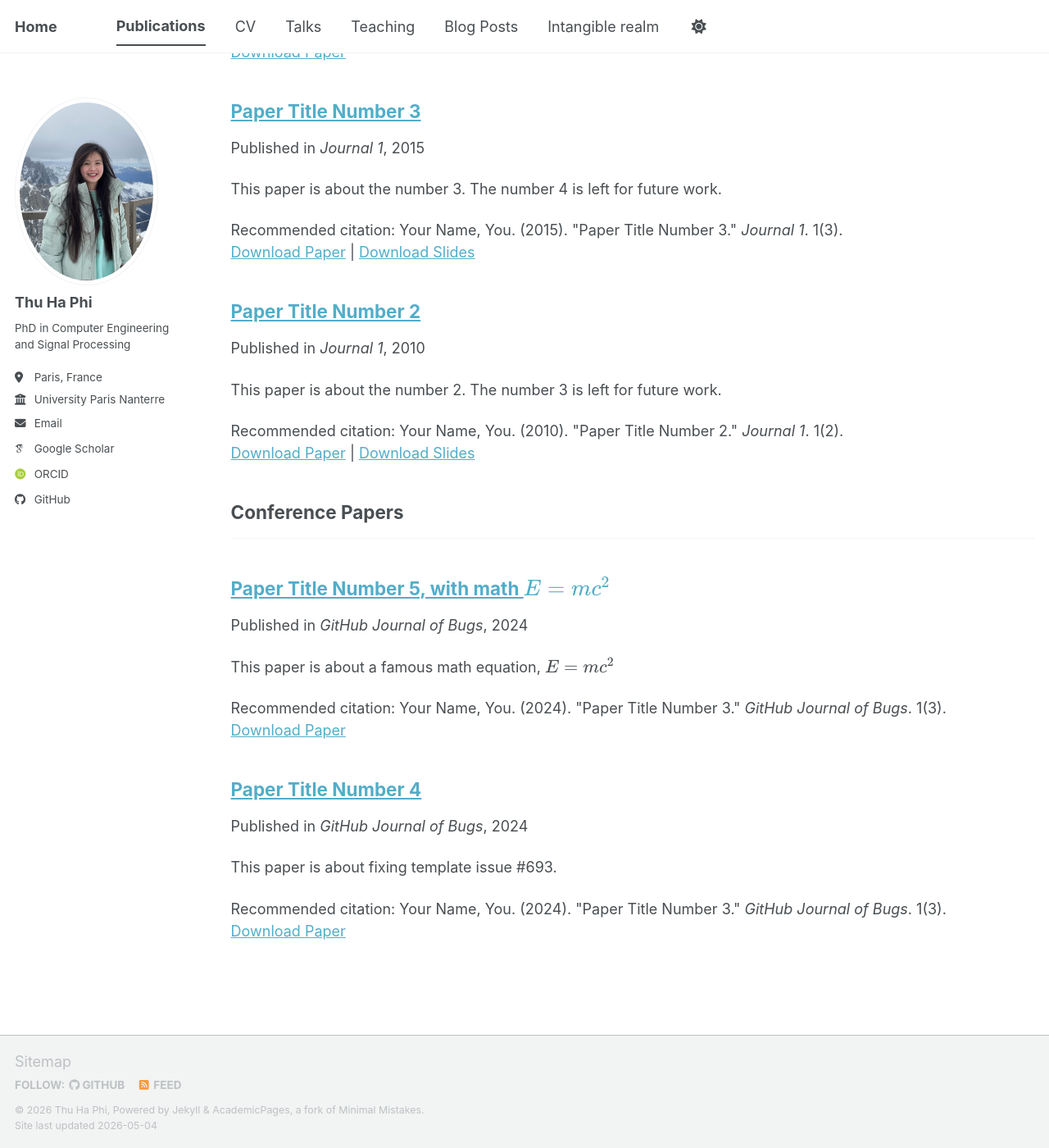
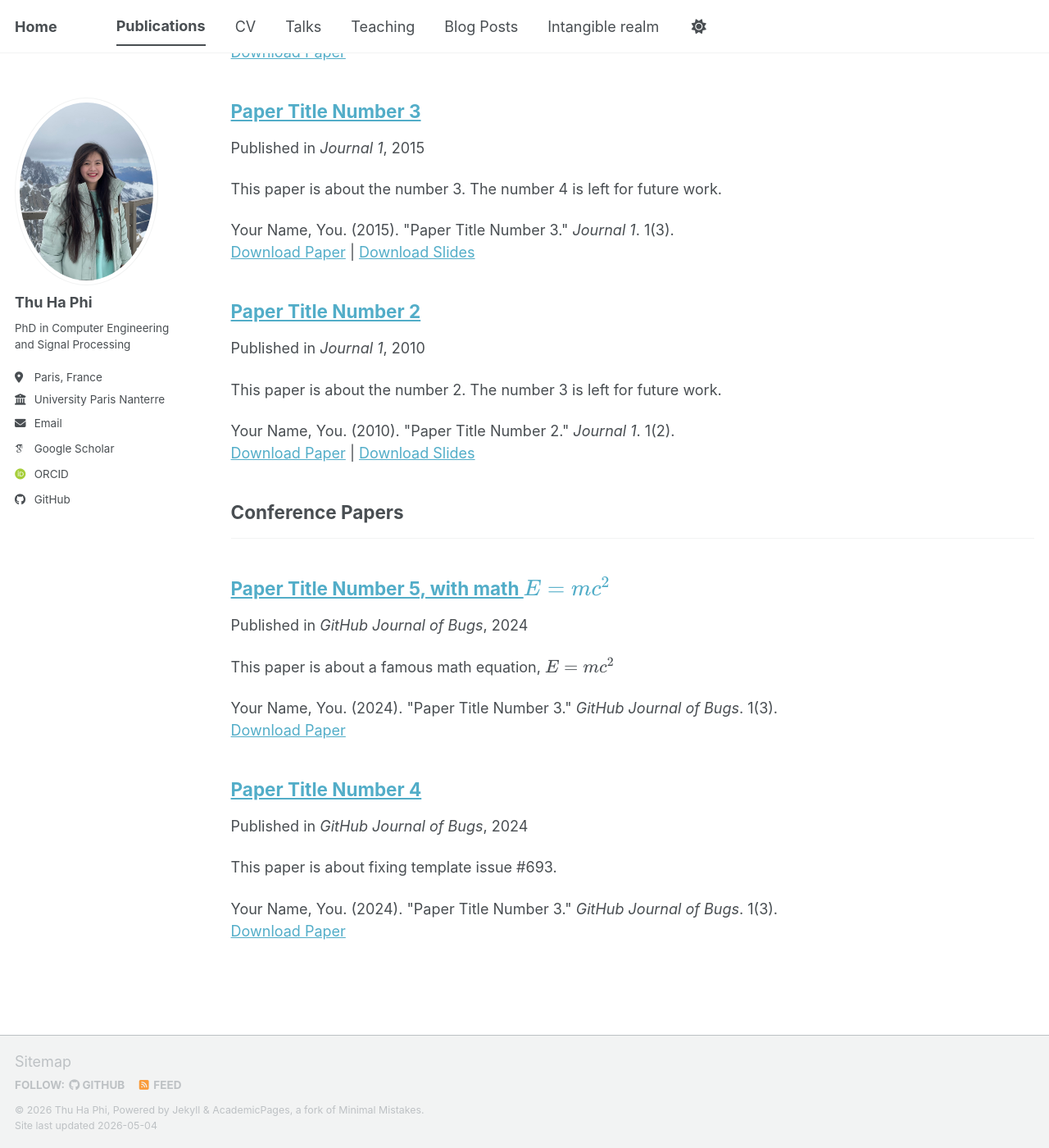
Before and after one commit to ChionanthusRetusus/thuhaphi.github.io, a Jekyll site: the page built from _pages/publications.html, in a window 1280 px wide and 1400 px high, scrolled down 433 px. Shown: the whole window at 82% size. Built offline with Jekyll 4.4.1, drawn with Linux system fonts in a browser that asks for light colours; some web fonts are replaced; a script bundle is joined from its source files by our own code; library files that are not in the unit come from our copies.

Commit message:
delete "recommended citation"

```diff
--- a/_includes/archive-single.html
+++ b/_includes/archive-single.html
@@ -53,21 +53,21 @@
     {% endif %}
 
     {% if post.citation and post.paperurl and post.slidesurl and post.bibtexurl %}
-      <p>Recommended citation: {{ post.citation }}<br /><a href="{{ post.paperurl }}">Download Paper</a> | <a href="{{ post.slidesurl }}">Download Slides</a> | <a href="{{ post.bibtexurl }}">Download Bibtex</a></p>
+      <p>{{ post.citation }}<br /><a href="{{ post.paperurl }}">Download Paper</a> | <a href="{{ post.slidesurl }}">Download Slides</a> | <a href="{{ post.bibtexurl }}">Download Bibtex</a></p>
     {% elsif post.citation and post.paperurl and post.slidesurl %}
-      <p>Recommended citation: {{ post.citation }}<br /><a href="{{ post.paperurl }}">Download Paper</a> | <a href="{{ post.slidesurl }}">Download Slides</a></p>
+      <p>{{ post.citation }}<br /><a href="{{ post.paperurl }}">Download Paper</a> | <a href="{{ post.slidesurl }}">Download Slides</a></p>
     {% elsif post.citation and post.paperurl and post.bibtexurl %}
-      <p>Recommended citation: {{ post.citation }}<br /><a href="{{ post.paperurl }}">Download Paper</a> | <a href="{{ post.bibtexurl }}">Download Bibtex</a></p>
+      <p>{{ post.citation }}<br /><a href="{{ post.paperurl }}">Download Paper</a> | <a href="{{ post.bibtexurl }}">Download Bibtex</a></p>
     {% elsif post.citation and post.paperurl %}
-      <p>Recommended citation: {{ post.citation }}<br /><a href="{{ post.paperurl }}">Download Paper</a></p>
+      <p>{{ post.citation }}<br /><a href="{{ post.paperurl }}">Download Paper</a></p>
     {% elsif post.citation and post.slidesurl and post.bibtexurl %}
-      <p>Recommended citation: {{ post.citation }}<br /><a href="{{ post.slidesurl }}">Download Slides</a> | <a href="{{ post.bibtexurl}}">Download Bibtex</a></p>
+      <p>{{ post.citation }}<br /><a href="{{ post.slidesurl }}">Download Slides</a> | <a href="{{ post.bibtexurl}}">Download Bibtex</a></p>
     {% elsif post.citation and post.slidesurl %}
-      <p>Recommended citation: {{ post.citation }}<br /><a href="{{ post.slidesurl }}">Download Slides</a></p>
+      <p>{{ post.citation }}<br /><a href="{{ post.slidesurl }}">Download Slides</a></p>
     {% elsif post.citation and post.bibtexurl %}
-      <p>Recommended citation: {{ post.citation }}<br /><a href="{{ post.bibtexurl }}">Download Bibtex</a></p>
+      <p>{{ post.citation }}<br /><a href="{{ post.bibtexurl }}">Download Bibtex</a></p>
     {% elsif post.citation %}
-      <p>Recommended citation: {{ post.citation }}</p>
+      <p>{{ post.citation }}</p>
     {% elsif post.paperurl and post.bibtexurl %}
       <p><a href="{{ post.paperurl }}">Download Paper</a> | <a href="{{ post.bibtexurl }}">Download Bibtex</a></p>
     {% elsif post.paperurl %}
```
